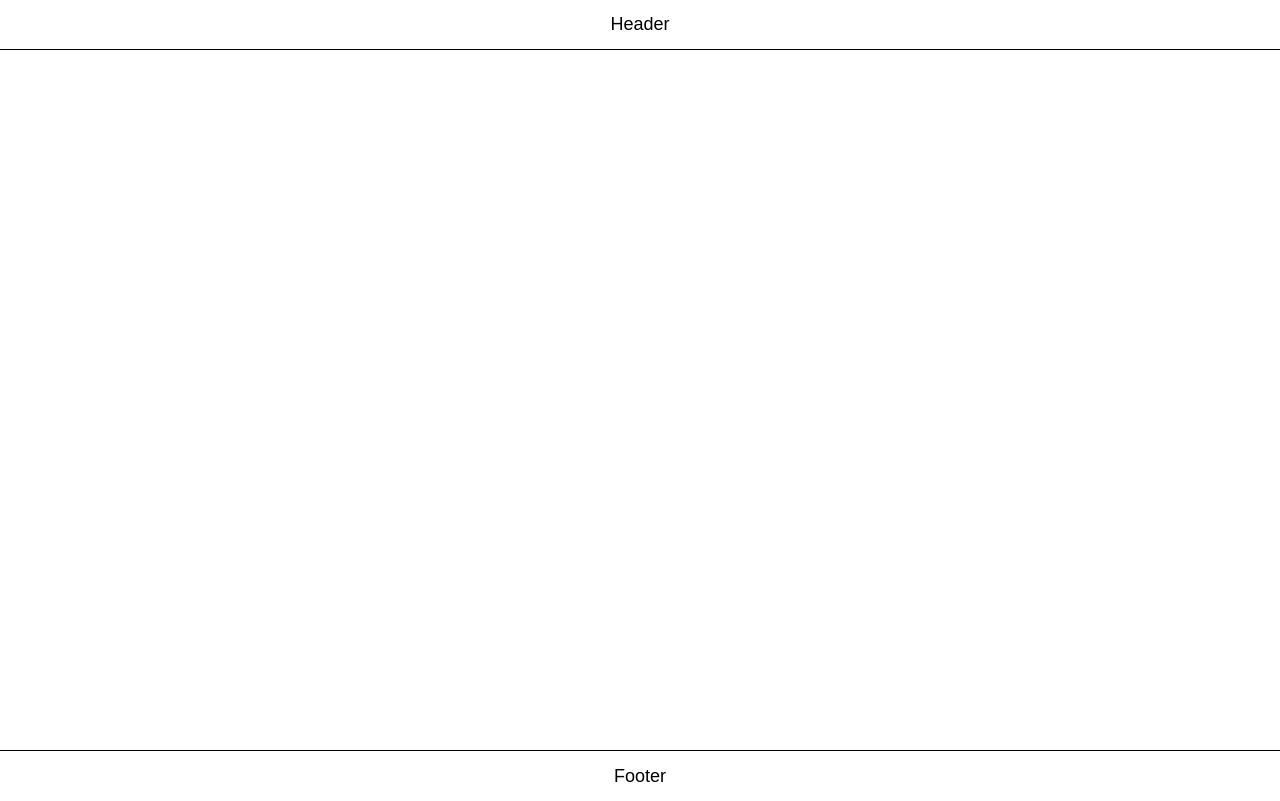
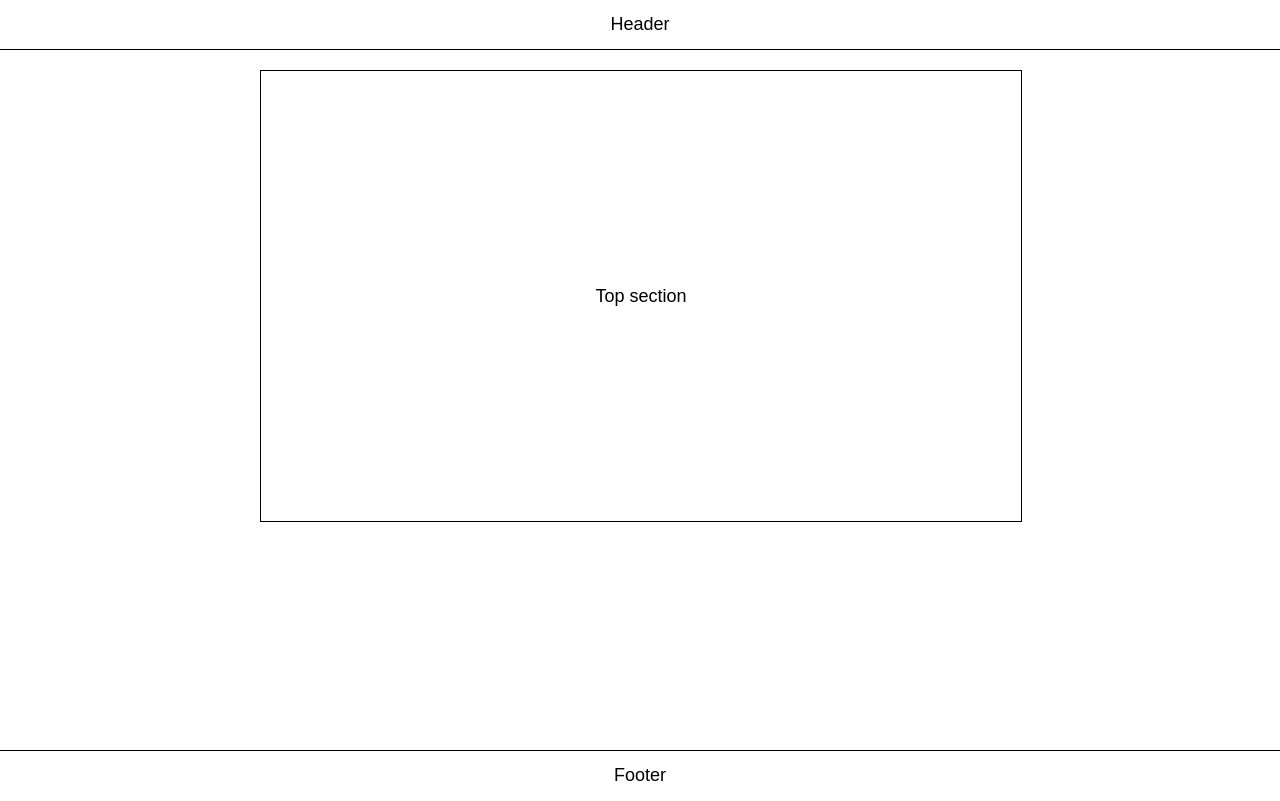
Before and after one commit to ooloo-io/github-flow-dominicgaliano, a website: page src/index.html in a window 1280 px wide. Drawn offline with nearby package versions, Linux system fonts and the light colour scheme.

Commit message:
Top Section (#6)
* Add top section

* Style top section

```diff
--- a/src/index.html
+++ b/src/index.html
@@ -4,8 +4,8 @@
 <head>
   <meta charset="utf-8">
 
-  <title>GitHub Flow Course</title>
-  <meta name="description" content="GitHub Flow Course">
+  <title>GitHub Pull Request Flow Course</title>
+  <meta name="description" content="GitHub Pull Request Flow Course">
   <meta name="author" content="Johannes Kettmann">
 
   <link rel="stylesheet" href="https://cdnjs.cloudflare.com/ajax/libs/normalize/8.0.1/normalize.min.css">
@@ -17,7 +17,9 @@
     Header
   </header>
   <main class="content">
-
+    <section class="section">
+      Top section
+    </section>
   </main>
   <footer class="footer">
     Footer
--- a/src/styles.css
+++ b/src/styles.css
@@ -12,7 +12,7 @@ body {
 }
 
 .footer {
-  height: 50px;
+  height: 49px;
   display: flex;
   justify-content: center;
   align-items: center;
@@ -20,8 +20,18 @@ body {
 }
 
 .content {
-  min-height: calc(100vh - 100px);
-  width: 720px;
+  min-height: calc(100vh - 140px);
+  width: 760px;
   max-width: 100%;
   margin: auto;
+  padding: 20px;
 }
+
+.section {
+  height: 450px;
+  width: 100%;
+  display: flex;
+  justify-content: center;
+  align-items: center;
+  border: 1px solid black;
+}
```
